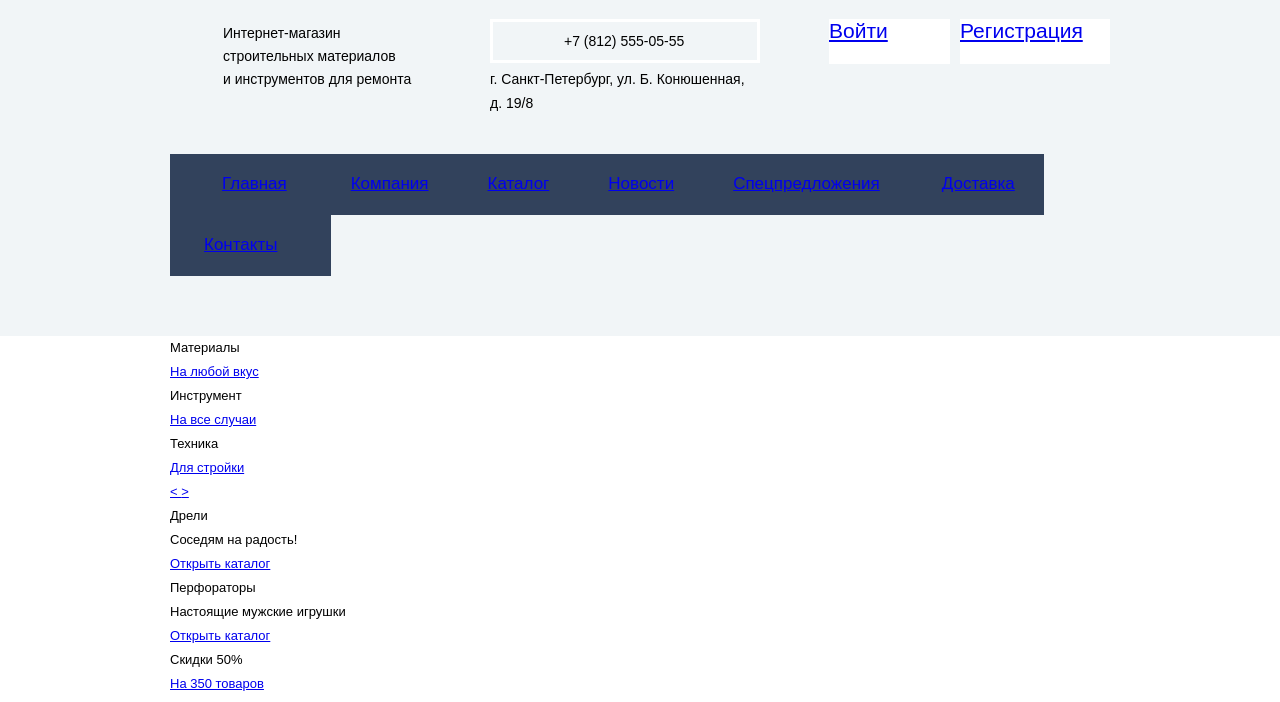
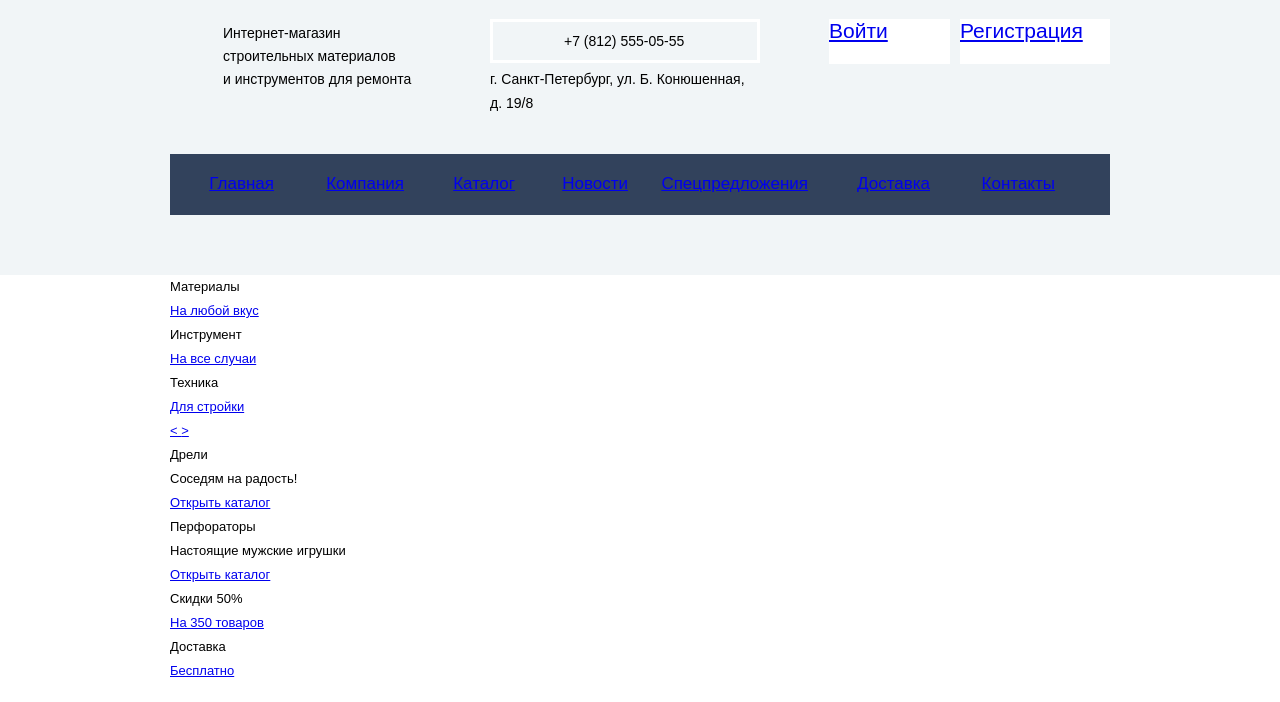
Before and after one commit to EkaterinaZoshchik/20096-technomart, a plain HTML site: page index.html in a window 1280 px wide. Shown: the part 69-771 px from the top of the page. Drawn offline with Linux system fonts and the light colour scheme.

Commit message:
Сетка хэдера_правка главного меню

```diff
--- a/css/style.css
+++ b/css/style.css
@@ -148,30 +148,39 @@ header{
 .main-navigation ul{
   margin: 0;
   padding: 0;
-  font-size: 0;
 }
 .main-navigation li{
   display: inline-block;
 }
 .main-navigation a{
   display: inline-block;
+  width: 100px;
   min-height: 43px;
   padding-top: 18px;
-  padding-left: 30px;
-  padding-right: 29px;
+  padding-right: 30px;
   font-size: 17px;
+  text-align: right;
   background-color: #32425c;
 }
 .main-navigation li:nth-of-type(1) a{
-  padding-left: 52px;
+  width: 104px;
 }
 .main-navigation li:nth-of-type(2) a{
-  padding-left: 35px;
+  width: 100px;
 }
-.main-navigation li:nth-child(6) a{
-  padding-left: 33px;
+.main-navigation li:nth-of-type(3) a{
+  width: 81px;
 }
-.main-navigation li:nth-child(7) a{
-  padding-left: 34px;
-  padding-right: 54px;
+.main-navigation li:nth-of-type(4) a{
+  width: 83px;
 }
+.main-navigation li:nth-of-type(5) a{
+  width: 150px;
+}
+.main-navigation li:nth-of-type(6) a{
+  width: 92px;
+}
+.main-navigation li:nth-of-type(7) a{
+  width: 95px;
+  padding-right: 55px;
+}
```
